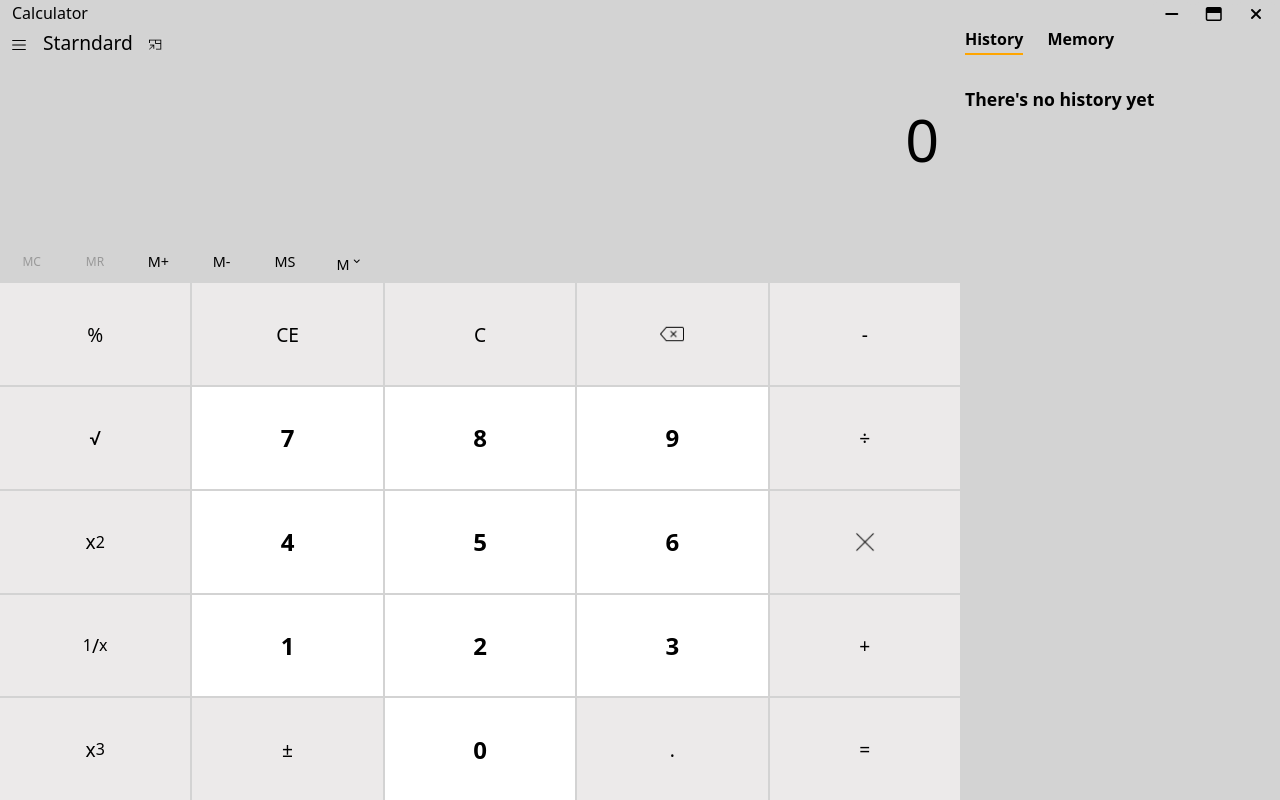
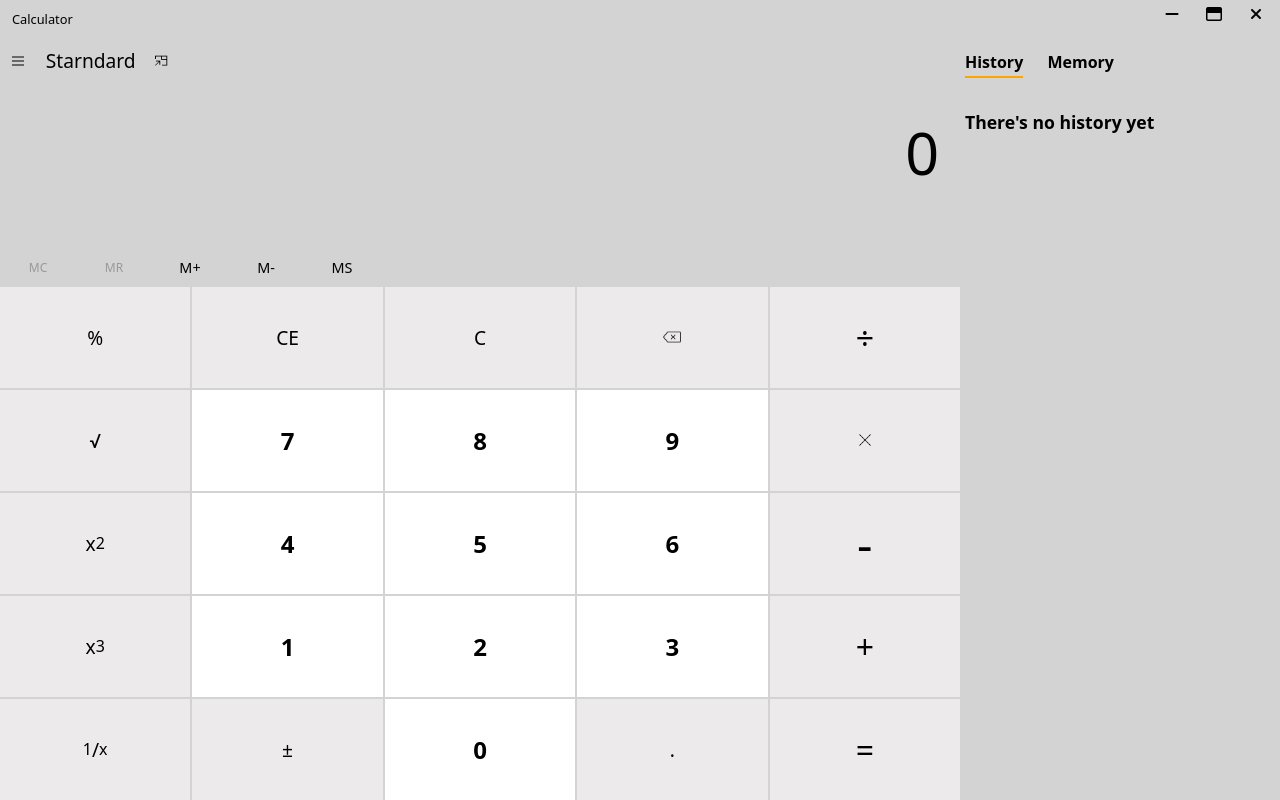
Before and after one commit to Mwbie/cs-calulator, a plain HTML site: page index.html in a window 1280 px wide. Drawn offline with Linux system fonts and the light colour scheme.

Commit message:
final changes

```diff
--- a/index.html
+++ b/index.html
@@ -54,9 +54,6 @@
           <p class="active">M+</p>
           <p class="active">M-</p>
           <p class="active">MS</p>
-          <p class="active" style="vertical-align: middle">
-            M <sup><i class="fa fa-angle-down"></i></sup>
-          </p>
         </div>
       </div>
       <!--history section-->
@@ -70,32 +67,34 @@
         <p class="sign">%</p>
         <p class="sign">CE</p>
         <p class="sign">C</p>
-        <p class="sign"><img src="images/icons8-clear-symbol-50.png" width="24px" height="24px" alt=""></p>
-        <p class="sign">-</p>
+        <p class="sign"><img src="images/icons8-clear-symbol-50.png" width="18px"  alt=""></p>
+        <p class="sign" style="font-weight: 1; font-size: 2rem;">&#247;</p>
 
         <p class="sign">&radic;</p>
         <p class="number">7</p>
         <p class="number">8</p>
         <p class="number">9</p>
-        <p class="sign">&#247;</p>
+        <p class="sign"><img src="images/icons8-close-50.png" width="16px" alt=""></p>
+
 
         <p class="sign">x <sup>2</sup></p>
         <p class="number">4</p>
         <p class="number">5</p>
         <p class="number">6</p>
-        <p class="sign"><img src="images/icons8-close-50.png" width="24px" alt=""></p>
+        <p class="sign" style="font-weight: 1; font-size: 3rem;">-</p>
 
-        <p class="sign"><sup>1</sup>/ <sub>x</sub></p>
+        <p class="sign">x<sup>3</sup></p>
+
         <p class="number">1</p>
         <p class="number">2</p>
         <p class="number">3</p>
-        <p class="sign">&#43;</p>
+        <p class="sign" style="font-weight: 1; font-size: 2rem;">&#43;</p>
 
-        <p class="sign">x<sup>3</sup></p>
+        <p class="sign"><sup>1</sup>/ <sub>x</sub></p>
         <p class="sign">&#177;</p>
         <p class="number">0</p>
         <p class="sign">.</p>
-        <p class="sign">=</p>
+        <p class="sign" style="font-weight: 1; font-size: 2rem;">=</p>
       </div>
     </div>
   </body>
--- a/style/style.css
+++ b/style/style.css
@@ -5,15 +5,16 @@ body {
   box-sizing: border-box;
   font-family: system-ui, -apple-system, BlinkMacSystemFont, "Segoe UI", Roboto,
     Oxygen, Ubuntu, Cantarell, "Open Sans", "Helvetica Neue", sans-serif;
-    background-color: lightgray;
+  background-color: lightgray;
+  overflow: hidden;
 }
 
 .container {
   width: 100vw;
   height: 100vh;
   display: grid;
-  grid-template-columns: 2fr 320px;
-  grid-template-rows: 25px 3fr 6fr;
+  grid-template-columns: 2fr 20rem;
+  grid-template-rows: 1.87rem 1fr 2fr;
   grid-template-areas:
     "header header"
     "result history"
@@ -24,14 +25,15 @@ header {
   width: 100%;
   display: flex;
   justify-content: space-between;
-  padding-left: 10px;
-  margin-top: 2px;
-  margin-bottom: 4px;
+  padding-left: 0.625rem;
+  margin-top: 0.125rem;
+  margin-bottom: 0.25rem;
 }
 .title p {
-  font-size: 1rem;
-  padding-left: 2px;
+  font-size: 0.8rem;
+  padding-left: 0.125rem;
   font-weight: 400;
+  padding-top: 0.5rem;
 }
 header .icons {
   justify-content: space-between;
@@ -41,13 +43,14 @@ header .icons {
   text-align: center;
   justify-content: center;
   align-items: center;
-  width: 38px;
-  height: 24px;
+  width: 2.37rem;
+  height: 1.5rem;
   border-radius: 4px;
   cursor: pointer;
 }
+
 .icons i:last-child {
-  margin-right: 5px;
+  margin-right: 0.312rem;
 }
 .close:hover {
   background: rgb(206, 89, 89);
@@ -63,33 +66,36 @@ div.result {
   display: flex;
   flex-direction: column;
   justify-content: space-between;
-  margin-top: 4px;
+  margin-top: 0.25rem;
 }
 .burger {
   display: inline-flex;
-  margin-left: 10px;
+  margin-left: 0.62rem;
   justify-content: space-between;
 }
 .burger p {
-  margin-left: 15px;
+  margin-left: 0.93rem;
   font-size: 1.2rem;
+  margin-top: 0.18rem;
 }
 .burger .left-side {
   display: flex;
   align-items: baseline;
+  margin-top: 0.625rem;
 }
 .burger .left-side p + img {
-  width: 14px;
-  height: 14px;
-  margin-left: 1rem;
+  width: 0.875rem;
+  height: 0.875rem;
+  margin-left: 1.2rem;
 }
 .left-side img {
   display: flex;
   justify-content: center;
   align-self: center;
-  width: 18px;
+  width: 1rem;
   cursor: pointer;
-  margin-top: 5px;
+  margin-top: 0.31rem;
+  margin-right: 0.31rem;
 }
 .left-side p {
   align-self: center;
@@ -111,14 +117,14 @@ div.result {
 }
 .result .modes {
   display: flex;
-  max-width: 380px;
+  max-width: 23.75rem;
   justify-content: space-between;
   align-items: center;
 }
 .modes p {
   font-size: 0.75rem;
   text-align: center;
-  padding: 10px 0;
+  padding: 0.62rem 0;
   cursor: pointer;
   width: 25%;
 }
@@ -126,8 +132,8 @@ div.result {
   background: #ddd;
 }
 .modes p.active {
- font-size: 0.9rem;
- font-weight: 500;
+  font-size: 0.9rem;
+  font-weight: 500;
 }
 .modes p.de-active {
   color: #999;
@@ -144,8 +150,10 @@ div.result {
 }
 .history {
   grid-area: history;
-  margin-left: 5px;
+  margin-left: 0.31rem;
   padding-top: 0.2rem;
+  padding-top: 0.5rem;
+  margin-top: 0.8rem;
 }
 .history p {
   margin-top: 2.3rem;
@@ -155,12 +163,11 @@ div.result {
 
 .history h4 {
   display: inline;
-  margin-right: 20px;
+  margin-right: 1.25rem;
   font-weight: bold;
-  margin-top: 5px;
   cursor: pointer;
 }
-.history h4:first-child{
+.history h4:first-child {
   padding-bottom: 0.2rem;
   border-bottom: 2px solid orange;
 }
@@ -187,33 +194,14 @@ div.result {
   font-size: 1.2rem;
   background-color: rgb(236, 234, 234);
 }
-.sign i , img {
+.sign i,
+img {
   background-color: inherit;
 }
 .numbers p:hover {
   background: #ddd;
 }
-sup ,
-sub{
+sup,
+sub {
   background-color: inherit;
 }
-/* this section is for step 2 */
-/* @media  only screen and (max-width : 769px ) {
-  .history{
-    display: none;
-  }
-  .container {
-    width: 100vw;
-    height: 100vh;
-    display: grid;
-    grid-template-columns: 1fr;
-    grid-template-rows: 25px 3fr 6fr;
-    grid-template-areas:
-      "header header"
-      "result"
-      "button";
-  }
-  .right-side img{
-    display: block;
-  }
-} */
```
